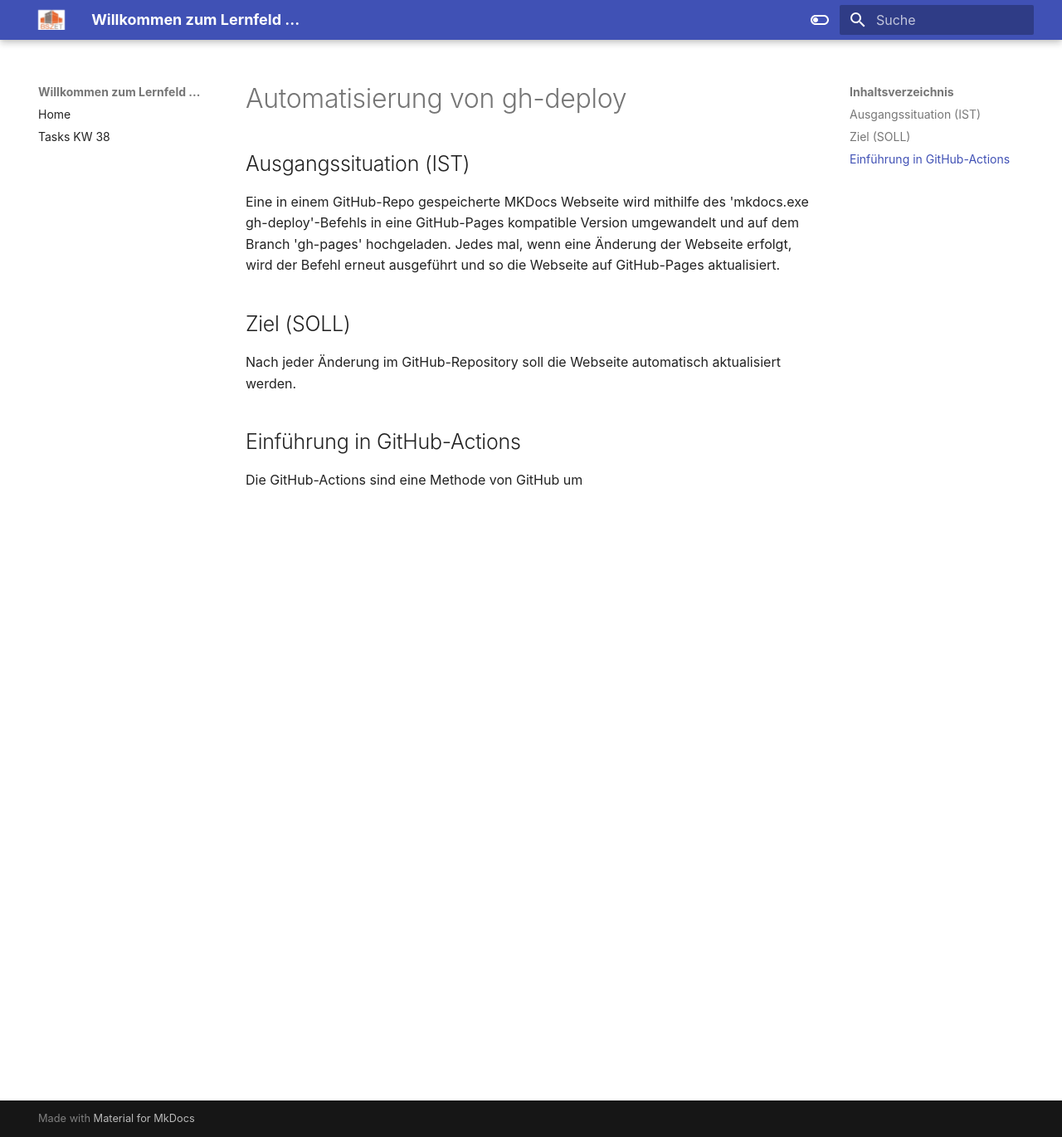
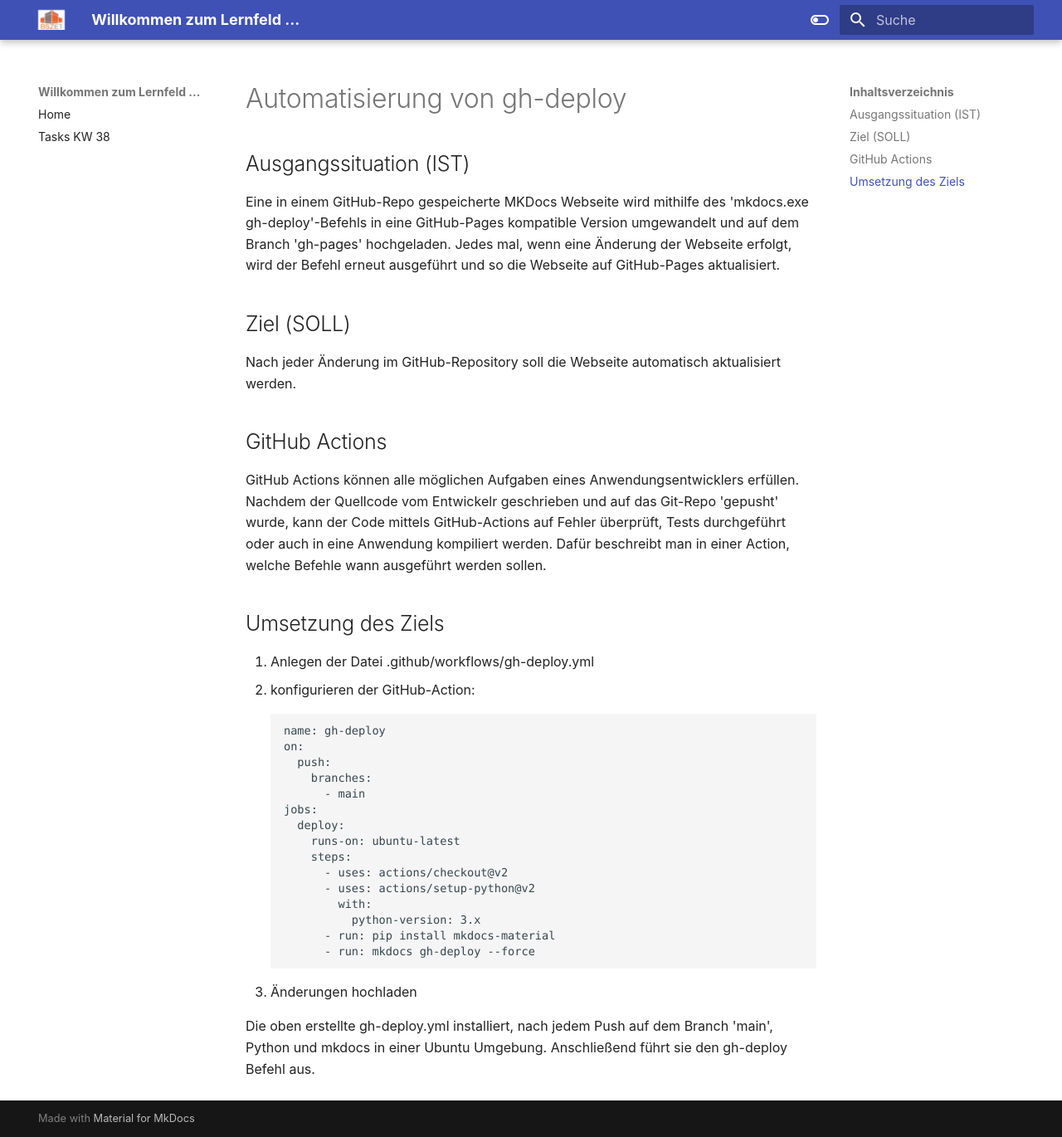
Before and after one commit to VCo52/is_auftrag_b, an MkDocs documentation site: the page built from docs/schulung_vs_cs/cicd_gh-deploy.md, in a window 1280 px wide and 1370 px high. Shown: the whole window at 83% size. Built offline with MkDocs 1.6.1 and Material for MkDocs 9.7.7, drawn with Linux system fonts in a browser that asks for light colours.

Commit message:
cicd github deploy Dokumentation hinzugefügt

````diff
--- a/docs/schulung_vs_cs/cicd_gh-deploy.md
+++ b/docs/schulung_vs_cs/cicd_gh-deploy.md
@@ -5,5 +5,29 @@ Eine in einem GitHub-Repo gespeicherte MKDocs Webseite wird mithilfe des 'mkdocs
 ## Ziel (SOLL)
 Nach jeder Änderung im GitHub-Repository soll die Webseite automatisch aktualisiert werden.
 
-## Einführung in GitHub-Actions
-Die GitHub-Actions sind eine Methode von GitHub um
+## GitHub Actions
+GitHub Actions können alle möglichen Aufgaben eines Anwendungsentwicklers erfüllen. Nachdem der Quellcode vom Entwickelr geschrieben und auf das Git-Repo 'gepusht' wurde, kann der Code mittels GitHub-Actions auf Fehler überprüft, Tests durchgeführt oder auch in eine Anwendung kompiliert werden. Dafür beschreibt man in einer Action, welche Befehle wann ausgeführt werden sollen.
+
+## Umsetzung des Ziels
+1. Anlegen der Datei .github/workflows/gh-deploy.yml
+2. konfigurieren der GitHub-Action:
+```
+name: gh-deploy
+on:
+  push:
+    branches:
+      - main
+jobs:
+  deploy:
+    runs-on: ubuntu-latest
+    steps:
+      - uses: actions/checkout@v2
+      - uses: actions/setup-python@v2
+        with:
+          python-version: 3.x
+      - run: pip install mkdocs-material
+      - run: mkdocs gh-deploy --force
+```
+3. Änderungen hochladen
+
+Die oben erstellte gh-deploy.yml installiert, nach jedem Push auf dem Branch 'main', Python und mkdocs in einer Ubuntu Umgebung. Anschließend führt sie den gh-deploy Befehl aus.
````
